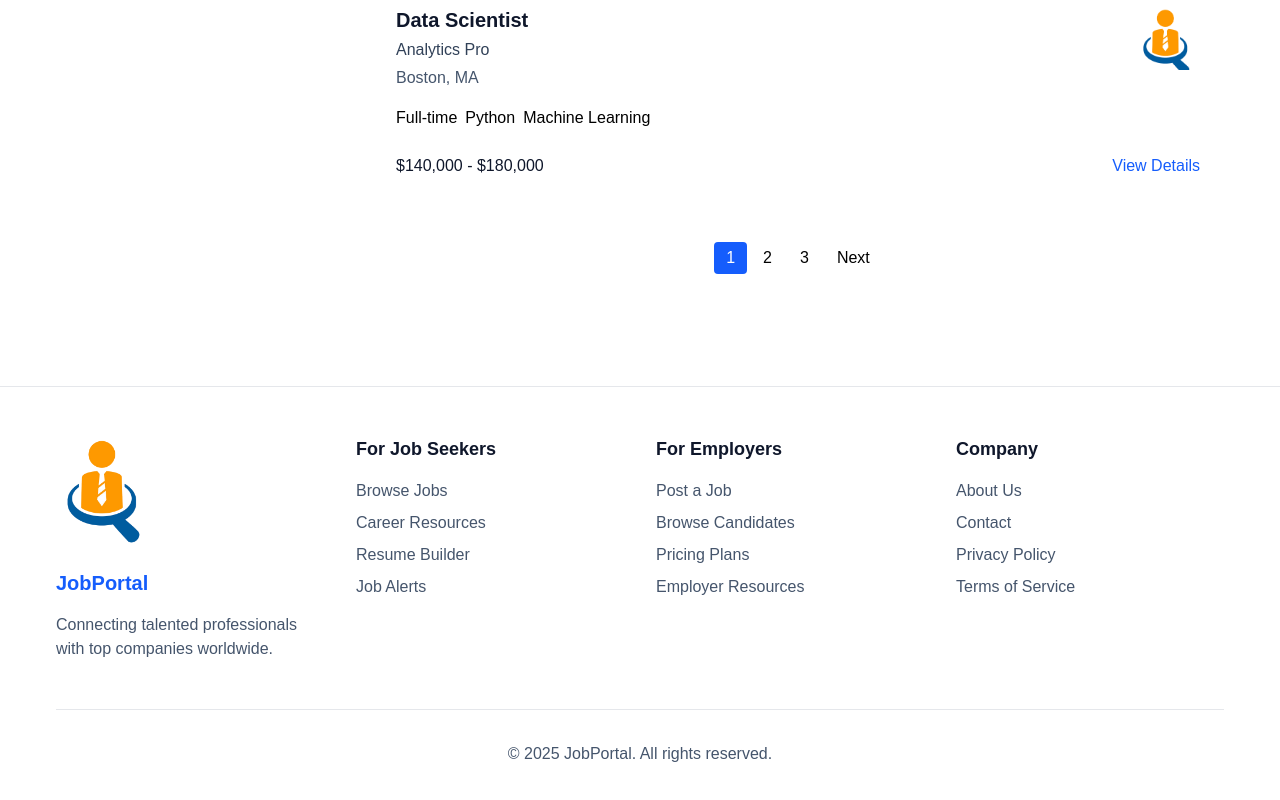
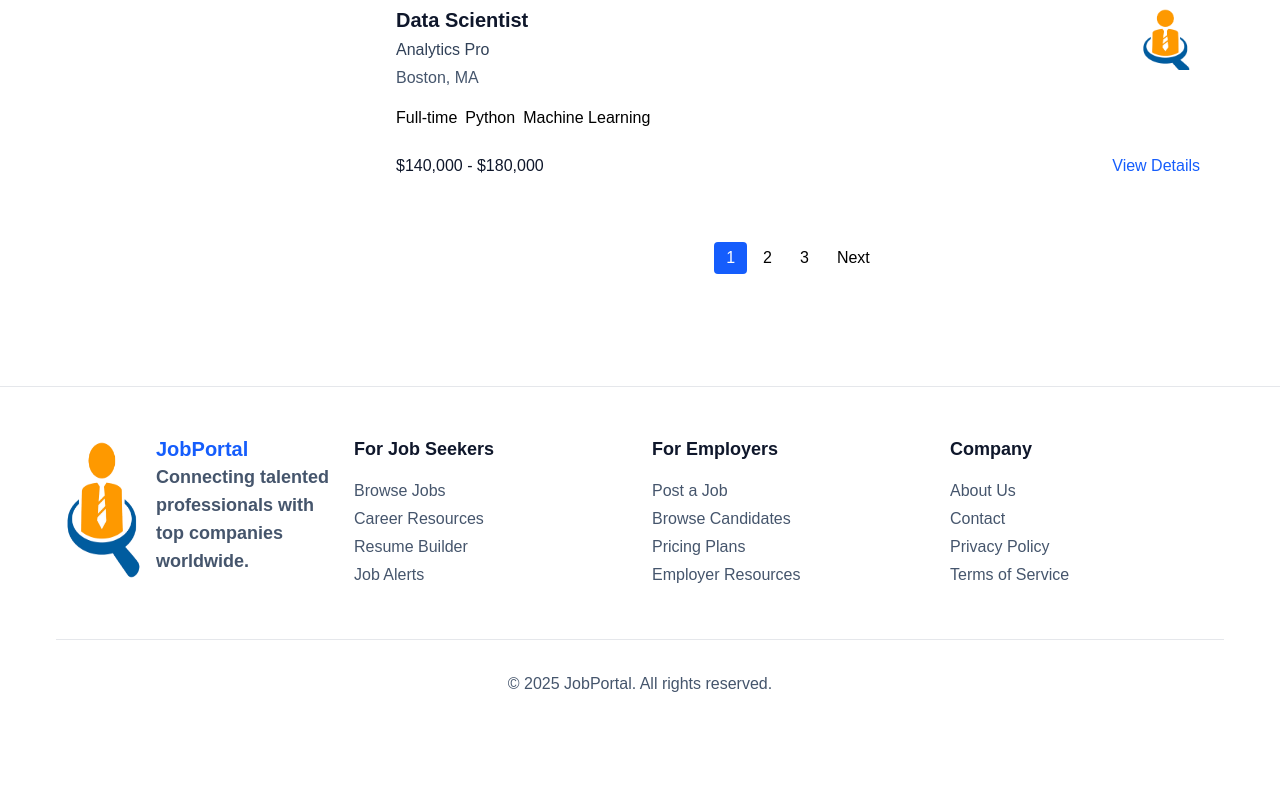
Before and after one commit to iamprabin-git/jobportal_nextjs, a Next.js app: page /jobs in a window 1280 px wide. Shown: the part 1631-2431 px from the top of the page. After the commit the page ends 2375 px from the top, so only its background shows below. Built offline with nearby package versions, Linux system fonts and the light colour scheme.

Commit message:
chore:footer fix
Signed-off-by: Prabin Dangol <dprabin23@gmail.com>

```diff
--- a/src/components/Footer.js
+++ b/src/components/Footer.js
@@ -2,6 +2,8 @@ import { FOOTER_LINKS } from "@/constants/footerLinks";
 import FooterSection from "./FooterSection";
 import Image from "next/image";
 import logo from "@/assets/joblogo.png";
+import Social from '@/components/Social';
+
 
 export default function Footer() {
   const currentYear = new Date().getFullYear();
@@ -9,25 +11,26 @@ export default function Footer() {
   return (
     <footer className="bg-white dark:bg-slate-900 border-t border-gray-200 dark:border-slate-800 mt-16">
       <div className="container mx-auto px-4 py-12">
-        <div className="grid grid-cols-1 md:grid-cols-2 lg:grid-cols-4 gap-8">
-          <div className="flex flex-col items-center md:items-start">
+        <div className="grid grid-cols-1 md:grid-cols-2 lg:grid-cols-4 gap-6">
+
+            <div className="flex">
             <Image
               src={logo}
               alt="JobPortal Logo"
               width={100}
               height={100}
-              className="mb-4"
+              className="gap-8"
             />
-
             <h3 className="text-xl font-bold text-blue-600 dark:text-blue-400 mb-4">
               JobPortal
-            </h3>
-            <p className="text-slate-600 dark:text-slate-400">
+              <p className="text-slate-600 dark:text-slate-400 text-lg align-middle">
               Connecting talented professionals with top companies worldwide.
             </p>
+            </h3>
+
           </div>
 
-          <FooterSection
+        <FooterSection
             title={FOOTER_LINKS.jobSeekers.title}
             links={FOOTER_LINKS.jobSeekers.links}
           />
@@ -43,6 +46,7 @@ export default function Footer() {
           />
         </div>
 
+
         <div className="mt-12 pt-8 border-t border-gray-200 dark:border-slate-800 text-center text-slate-600 dark:text-slate-400">
           <p>© {currentYear} JobPortal. All rights reserved.</p>
         </div>
--- a/src/components/FooterSection.js
+++ b/src/components/FooterSection.js
@@ -6,7 +6,7 @@ export default function FooterSection({ title, links }) {
       <h4 className="text-lg font-semibold text-slate-900 dark:text-white mb-4">
         {title}
       </h4>
-      <ul className="space-y-2">
+      <ul className="space-y-1">
         {links.map((link, index) => (
           <li key={index}>
             <Link
```
